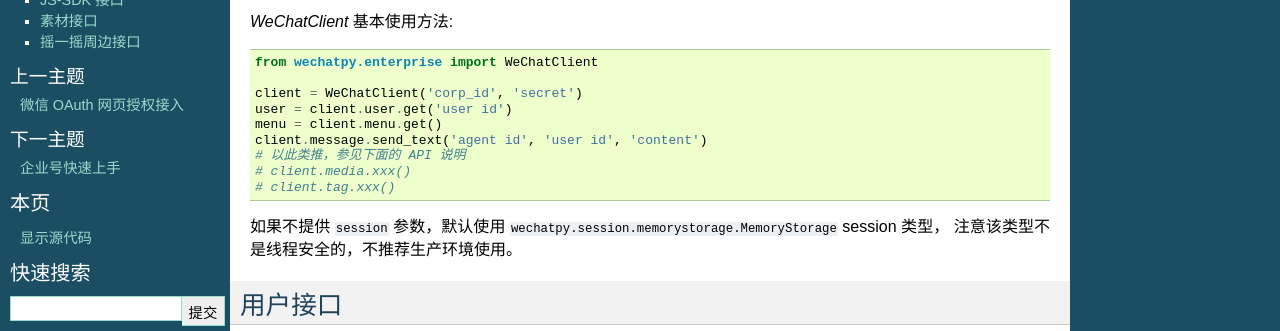
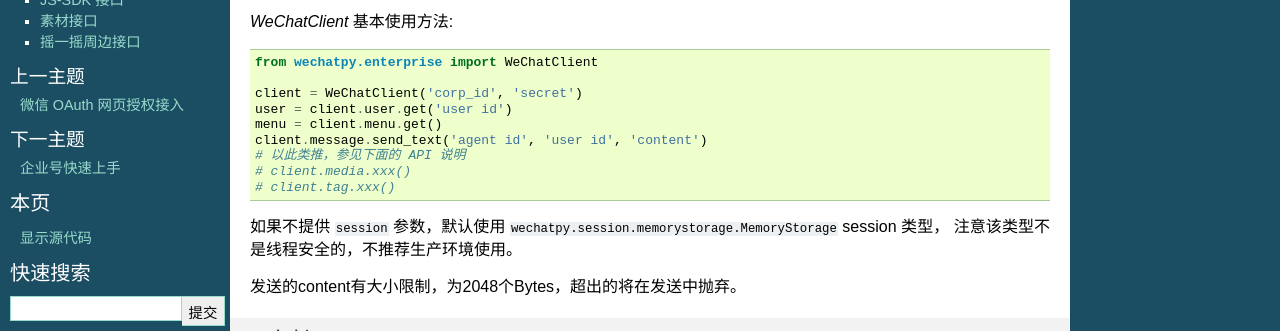
Before and after one commit to wechatpy/wechatpy, a Sphinx documentation site: the page built from docs/enterprise/client.rst, in a window 1280 px wide and 900 px high, cut to the strip 254-585 px from the top of the window. Built offline with Sphinx 7.4.7, drawn with Linux system fonts in a browser that asks for light colours.

Commit message:
Update client.rst
添加了send_text接口信息内容content的长度限制的解释

```diff
--- a/docs/enterprise/client.rst
+++ b/docs/enterprise/client.rst
@@ -24,6 +24,8 @@
 
 如果不提供 ``session`` 参数，默认使用 ``wechatpy.session.memorystorage.MemoryStorage`` session 类型，
 注意该类型不是线程安全的，不推荐生产环境使用。
+
+发送的content有大小限制，为2048个Bytes，超出的将在发送中抛弃。
 
 .. module:: wechatpy.enterprise.client.api
 
```
